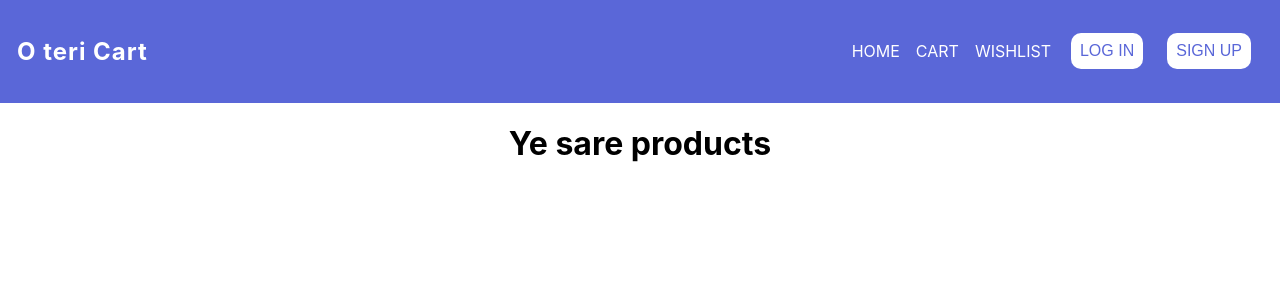
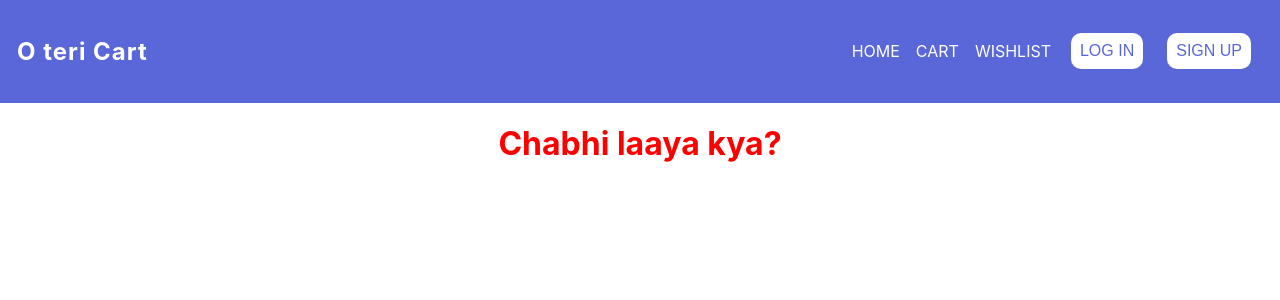
Before and after one commit to SurajGupta07/ye-mera-cart, a React (Create React App) app: page /cart in a window 1280 px wide. Shown: the top 300 px of the page. Built offline with nearby package versions, Linux system fonts and the light colour scheme.

Commit message:
Feat: ex01 Auth

```diff
--- a/src/App.js
+++ b/src/App.js
@@ -2,17 +2,21 @@ import { Routes, Route } from "react-router-dom";
 import "./App.css";
 import { ProductCard } from "./components/Product";
 import { Header } from "./components/Header";
-import { Cart } from "./components/Cart";
-import { Wishlist } from "./components/Wishlist";
+import { Cart } from "./components/authenticated/Cart";
+import { Wishlist } from "./components/authenticated/Wishlist";
+import { Login } from "./components/Login";
 
 function App() {
+    let login = false;
     return (
         <div>
             <Header />
             <Routes>
                 <Route path="/" element={<ProductCard />} />
-                <Route path="/cart" element={<Cart />} />
-                <Route path="/wishlist" element={<Wishlist />} />
+                {login && <Route path="/cart" element={<Cart />} />}
+                {login && <Route path="/wishlist" element={<Wishlist />} />}
+                {!login && <Route path="/cart" element={<Login />} />}
+                {!login && <Route path="/wishlist" element={<Login />} />}
             </Routes>
         </div>
     );
--- /dev/null
+++ b/src/components/Login.jsx
@@ -0,0 +1,9 @@
+export const Login = () => {
+    return (
+        <div style={{textAlign: 'center', color: 'red'}}>
+            <h1>
+            Chabhi laaya kya?
+            </h1>
+        </div>
+    )
+}
--- a/src/components/Cart.jsx
+++ b/src/components/authenticated/Cart.jsx
@@ -1,4 +1,4 @@
-import { useCart } from "../context/cart-context";
+import { useCart } from "../../context/cart-context";
 
 export const Cart = () => {
     const { cartItems, setCartItems } = useCart();
```
Also changed, not shown: src/components/authenticated/Wishlist.jsx (renamed from src/components/Wishlist.jsx).
